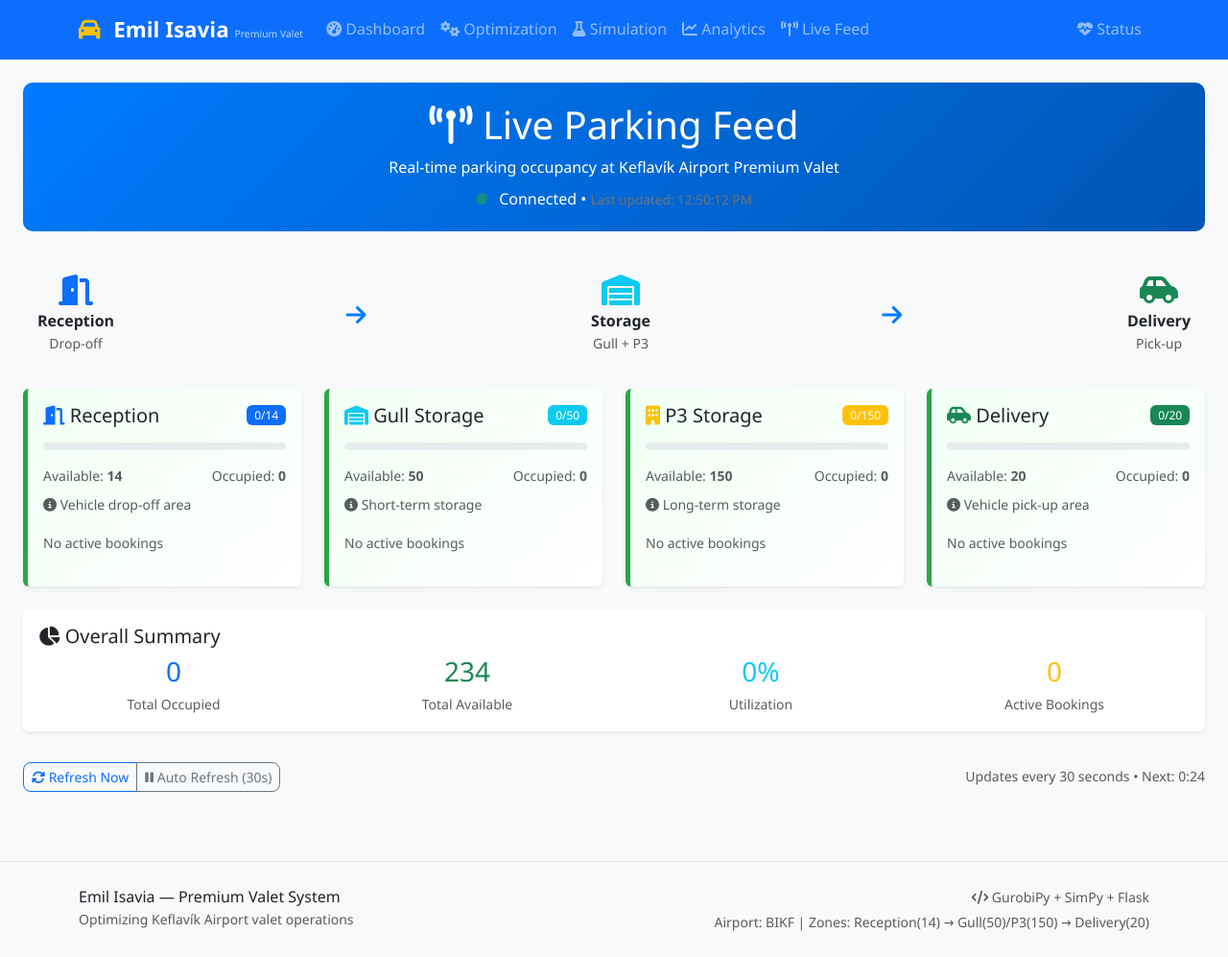
After one commit to RiaanPhoenix/Emil_Isavia, a Flask app: page /live-feed in a window 1280 px wide. The commit adds this page. Shown: the whole page at 96% size. Run offline with Flask 3, Linux system fonts and the light colour scheme; data that the repository does not hold is empty.

Commit message:
Add live feed functionality for real-time parking occupancy monitoring
- Added /live-feed route and live_feed.html template with modern UI
- Implemented /api/live-status endpoint with zone occupancy calculation
- Added navigation link in base.html for Live Feed section
- Enhanced index.html with live feed preview sidebar widget
- Supports both real Premium Parking API and mock flight data
- Auto-refreshing interface with 30-second intervals
- Visual indicators for zone capacity status (full/warning/good)
- Real-time active bookings display per zone

```diff
--- a/app.py
+++ b/app.py
@@ -315,6 +315,125 @@ def dashboard_page():
     return render_template('dashboard.html')
 
 
+@app.route('/live-feed')
+def live_feed_page():
+    """Live parking occupancy feed page."""
+    return render_template('live_feed.html')
+
+
+@app.route('/api/live-status')
+def api_live_status():
+    """Get real-time parking occupancy data."""
+    try:
+        now = datetime.utcnow()
+        # Fetch bookings for a window around now
+        start_date = now.replace(hour=0, minute=0, second=0, microsecond=0)
+        end_date = start_date + timedelta(days=1)
+
+        # Try to get real bookings, fallback to mock if needed
+        try:
+            bookings = get_real_valet_bookings(start_date, end_date)
+            data_source = "premium_parking_api"
+        except Exception:
+            # Use flight-based mock data as fallback
+            bookings = generate_bookings_from_api(start_date, 30)
+            data_source = "flight_api_mock"
+
+        # Calculate occupancy based on booking timeline
+        occupancy = {
+            "reception": 0,
+            "gull": 0,
+            "p3": 0,
+            "delivery": 0
+        }
+
+        active_bookings = []
+
+        for b in bookings:
+            # Determine current status/zone based on timing
+            # More sophisticated zone assignment based on valet workflow:
+            # 1. Car arrives -> Reception (brief)
+            # 2. Car moved to storage -> Gull or P3 (bulk of time)
+            # 3. Car prepared for return -> Delivery (15 min before pickup)
+
+            minutes_until_departure = (b.departure_time - now).total_seconds() / 60
+            minutes_since_arrival = (now - b.arrival_time).total_seconds() / 60
+
+            current_zone = None
+
+            if now >= b.arrival_time and now <= b.departure_time:
+                # Car is currently parked
+                if minutes_until_departure <= 15:
+                    # Car should be in delivery area (15 min rule)
+                    current_zone = "delivery"
+                elif minutes_since_arrival <= 30:
+                    # Recently arrived, might still be in reception
+                    current_zone = "reception"
+                else:
+                    # In storage - assign to Gull or P3 based on duration
+                    hours_duration = (b.departure_time - b.arrival_time).total_seconds() / 3600
+                    if hours_duration <= 24:
+                        current_zone = "gull"  # Short-term
+                    else:
+                        current_zone = "p3"    # Long-term
+
+                if current_zone and current_zone in occupancy:
+                    occupancy[current_zone] += 1
+                    active_bookings.append({
+                        "id": b.booking_id,
+                        "plate": getattr(b, 'car_plate', f"***{b.booking_id[-3:]}"),
+                        "zone": current_zone,
+                        "since": b.arrival_time.isoformat(),
+                        "flight": getattr(b, 'flight_out', 'N/A'),
+                        "departure_in_min": max(0, int(minutes_until_departure))
+                    })
+
+        # Add some randomization for demo purposes if using mock data
+        if data_source == "flight_api_mock":
+            import random
+            random.seed(int(now.timestamp()) // 30)  # Change every 30 seconds
+
+            # Add some baseline occupancy
+            occupancy["reception"] += random.randint(0, 3)
+            occupancy["gull"] += random.randint(5, 15)
+            occupancy["p3"] += random.randint(20, 40)
+            occupancy["delivery"] += random.randint(0, 5)
+
+            # Don't exceed capacities
+            occupancy["reception"] = min(occupancy["reception"], settings.CAPACITY_RECEPTION)
+            occupancy["gull"] = min(occupancy["gull"], settings.CAPACITY_GULL)
+            occupancy["p3"] = min(occupancy["p3"], settings.CAPACITY_P3)
+            occupancy["delivery"] = min(occupancy["delivery"], settings.CAPACITY_DELIVERY)
+
+        return jsonify({
+            "success": True,
+            "timestamp": now.isoformat(),
+            "data_source": data_source,
+            "occupancy": occupancy,
+            "capacities": {
+                "reception": settings.CAPACITY_RECEPTION,
+                "gull": settings.CAPACITY_GULL,
+                "p3": settings.CAPACITY_P3,
+                "delivery": settings.CAPACITY_DELIVERY
+            },
+            "available": {
+                "reception": settings.CAPACITY_RECEPTION - occupancy["reception"],
+                "gull": settings.CAPACITY_GULL - occupancy["gull"],
+                "p3": settings.CAPACITY_P3 - occupancy["p3"],
+                "delivery": settings.CAPACITY_DELIVERY - occupancy["delivery"]
+            },
+            "active_bookings": active_bookings
+        })
+
+    except Exception as e:
+        log.error("Live status error: %s", e)
+        return jsonify({
+            "success": False,
+            "error": str(e),
+            "timestamp": datetime.utcnow().isoformat()
+        }), 500
+
+
 @app.route('/api/test-parking-api')
 def api_test_parking():
     """Test Premium Parking API connection."""
--- a/app/templates/base.html
+++ b/app/templates/base.html
@@ -52,6 +52,11 @@
                     <li class="nav-item">
                         <a class="nav-link" href="{{ url_for('dashboard_page') }}">
                             <i class="fas fa-chart-line"></i> Analytics
+                        </a>
+                    </li>
+                    <li class="nav-item">
+                        <a class="nav-link" href="{{ url_for('live_feed_page') }}">
+                            <i class="fas fa-broadcast-tower"></i> Live Feed
                         </a>
                     </li>
                 </ul>
--- /dev/null
+++ b/app/templates/live_feed.html
@@ -0,0 +1,511 @@
+{% extends "base.html" %}
+
+{% block title %}Live Feed - Emil Isavia{% endblock %}
+
+{% block head %}
+<style>
+    .zone-card {
+        transition: all 0.3s ease;
+        border-left: 5px solid #007bff;
+    }
+
+    .zone-card.zone-full {
+        border-left-color: #dc3545;
+        background: linear-gradient(135deg, #fff5f5 0%, #ffffff 100%);
+    }
+
+    .zone-card.zone-warning {
+        border-left-color: #fd7e14;
+        background: linear-gradient(135deg, #fff9f0 0%, #ffffff 100%);
+    }
+
+    .zone-card.zone-good {
+        border-left-color: #28a745;
+        background: linear-gradient(135deg, #f0fff4 0%, #ffffff 100%);
+    }
+
+    .occupancy-bar {
+        height: 8px;
+        border-radius: 4px;
+        overflow: hidden;
+        background: #e9ecef;
+    }
+
+    .occupancy-fill {
+        height: 100%;
+        transition: width 0.5s ease;
+        border-radius: 4px;
+    }
+
+    .status-indicator {
+        width: 12px;
+        height: 12px;
+        border-radius: 50%;
+        display: inline-block;
+        animation: pulse 2s infinite;
+    }
+
+    .status-online {
+        background: #28a745;
+    }
+
+    .status-offline {
+        background: #dc3545;
+        animation: none;
+    }
+
+    @keyframes pulse {
+        0% { opacity: 1; }
+        50% { opacity: 0.5; }
+        100% { opacity: 1; }
+    }
+
+    .last-updated {
+        font-size: 0.85em;
+        color: #6c757d;
+    }
+
+    .active-booking {
+        font-size: 0.8em;
+        background: #f8f9fa;
+        border-radius: 4px;
+        padding: 2px 6px;
+        margin: 1px;
+        display: inline-block;
+    }
+
+    .zone-flow {
+        display: flex;
+        align-items: center;
+        justify-content: space-between;
+        margin: 20px 0;
+        padding: 15px;
+        background: #f8f9fa;
+        border-radius: 8px;
+    }
+
+    .zone-flow-arrow {
+        font-size: 1.5em;
+        color: #007bff;
+        animation: flow 2s ease-in-out infinite;
+    }
+
+    @keyframes flow {
+        0%, 100% { transform: translateX(0); }
+        50% { transform: translateX(5px); }
+    }
+
+    .live-header {
+        background: linear-gradient(135deg, #007bff 0%, #0056b3 100%);
+        color: white;
+        padding: 20px;
+        border-radius: 10px;
+        margin-bottom: 30px;
+    }
+</style>
+{% endblock %}
+
+{% block content %}
+<div class="container-fluid">
+    <!-- Header -->
+    <div class="live-header text-center">
+        <h1><i class="fas fa-broadcast-tower"></i> Live Parking Feed</h1>
+        <p class="mb-0">Real-time parking occupancy at Keflavík Airport Premium Valet</p>
+        <div class="mt-2">
+            <span class="status-indicator status-online" id="connectionStatus"></span>
+            <span id="connectionText">Connected</span> •
+            <span class="last-updated" id="lastUpdated">Loading...</span>
+        </div>
+    </div>
+
+    <!-- Zone Flow Diagram -->
+    <div class="zone-flow">
+        <div class="text-center">
+            <i class="fas fa-door-open fa-2x text-primary"></i>
+            <div><strong>Reception</strong></div>
+            <div class="small text-muted">Drop-off</div>
+        </div>
+        <div class="zone-flow-arrow">
+            <i class="fas fa-arrow-right"></i>
+        </div>
+        <div class="text-center">
+            <i class="fas fa-warehouse fa-2x text-info"></i>
+            <div><strong>Storage</strong></div>
+            <div class="small text-muted">Gull + P3</div>
+        </div>
+        <div class="zone-flow-arrow">
+            <i class="fas fa-arrow-right"></i>
+        </div>
+        <div class="text-center">
+            <i class="fas fa-car-side fa-2x text-success"></i>
+            <div><strong>Delivery</strong></div>
+            <div class="small text-muted">Pick-up</div>
+        </div>
+    </div>
+
+    <!-- Zone Cards -->
+    <div class="row g-4">
+        <!-- Reception Zone -->
+        <div class="col-lg-6 col-xl-3">
+            <div class="card zone-card h-100" id="reception-card">
+                <div class="card-body">
+                    <div class="d-flex justify-content-between align-items-center mb-3">
+                        <h5 class="card-title mb-0">
+                            <i class="fas fa-door-open text-primary"></i> Reception
+                        </h5>
+                        <div class="badge bg-primary" id="reception-count">0/14</div>
+                    </div>
+
+                    <div class="occupancy-bar mb-3">
+                        <div class="occupancy-fill bg-primary" id="reception-fill" style="width: 0%"></div>
+                    </div>
+
+                    <div class="d-flex justify-content-between text-muted small mb-2">
+                        <span>Available: <strong id="reception-available">14</strong></span>
+                        <span>Occupied: <strong id="reception-occupied">0</strong></span>
+                    </div>
+
+                    <div class="text-muted small">
+                        <i class="fas fa-info-circle"></i> Vehicle drop-off area
+                    </div>
+
+                    <div class="mt-3" id="reception-bookings">
+                        <!-- Active bookings will be populated here -->
+                    </div>
+                </div>
+            </div>
+        </div>
+
+        <!-- Gull Storage -->
+        <div class="col-lg-6 col-xl-3">
+            <div class="card zone-card h-100" id="gull-card">
+                <div class="card-body">
+                    <div class="d-flex justify-content-between align-items-center mb-3">
+                        <h5 class="card-title mb-0">
+                            <i class="fas fa-warehouse text-info"></i> Gull Storage
+                        </h5>
+                        <div class="badge bg-info" id="gull-count">0/50</div>
+                    </div>
+
+                    <div class="occupancy-bar mb-3">
+                        <div class="occupancy-fill bg-info" id="gull-fill" style="width: 0%"></div>
+                    </div>
+
+                    <div class="d-flex justify-content-between text-muted small mb-2">
+                        <span>Available: <strong id="gull-available">50</strong></span>
+                        <span>Occupied: <strong id="gull-occupied">0</strong></span>
+                    </div>
+
+                    <div class="text-muted small">
+                        <i class="fas fa-info-circle"></i> Short-term storage
+                    </div>
+
+                    <div class="mt-3" id="gull-bookings">
+                        <!-- Active bookings will be populated here -->
+                    </div>
+                </div>
+            </div>
+        </div>
+
+        <!-- P3 Storage -->
+        <div class="col-lg-6 col-xl-3">
+            <div class="card zone-card h-100" id="p3-card">
+                <div class="card-body">
+                    <div class="d-flex justify-content-between align-items-center mb-3">
+                        <h5 class="card-title mb-0">
+                            <i class="fas fa-building text-warning"></i> P3 Storage
+                        </h5>
+                        <div class="badge bg-warning" id="p3-count">0/150</div>
+                    </div>
+
+                    <div class="occupancy-bar mb-3">
+                        <div class="occupancy-fill bg-warning" id="p3-fill" style="width: 0%"></div>
+                    </div>
+
+                    <div class="d-flex justify-content-between text-muted small mb-2">
+                        <span>Available: <strong id="p3-available">150</strong></span>
+                        <span>Occupied: <strong id="p3-occupied">0</strong></span>
+                    </div>
+
+                    <div class="text-muted small">
+                        <i class="fas fa-info-circle"></i> Long-term storage
+                    </div>
+
+                    <div class="mt-3" id="p3-bookings">
+                        <!-- Active bookings will be populated here -->
+                    </div>
+                </div>
+            </div>
+        </div>
+
+        <!-- Delivery Zone -->
+        <div class="col-lg-6 col-xl-3">
+            <div class="card zone-card h-100" id="delivery-card">
+                <div class="card-body">
+                    <div class="d-flex justify-content-between align-items-center mb-3">
+                        <h5 class="card-title mb-0">
+                            <i class="fas fa-car-side text-success"></i> Delivery
+                        </h5>
+                        <div class="badge bg-success" id="delivery-count">0/20</div>
+                    </div>
+
+                    <div class="occupancy-bar mb-3">
+                        <div class="occupancy-fill bg-success" id="delivery-fill" style="width: 0%"></div>
+                    </div>
+
+                    <div class="d-flex justify-content-between text-muted small mb-2">
+                        <span>Available: <strong id="delivery-available">20</strong></span>
+                        <span>Occupied: <strong id="delivery-occupied">0</strong></span>
+                    </div>
+
+                    <div class="text-muted small">
+                        <i class="fas fa-info-circle"></i> Vehicle pick-up area
+                    </div>
+
+                    <div class="mt-3" id="delivery-bookings">
+                        <!-- Active bookings will be populated here -->
+                    </div>
+                </div>
+            </div>
+        </div>
+    </div>
+
+    <!-- Summary Stats -->
+    <div class="row mt-4">
+        <div class="col-12">
+            <div class="card">
+                <div class="card-body">
+                    <h5 class="card-title">
+                        <i class="fas fa-chart-pie"></i> Overall Summary
+                    </h5>
+                    <div class="row text-center">
+                        <div class="col-6 col-md-3">
+                            <h3 class="text-primary mb-1" id="total-occupied">0</h3>
+                            <small class="text-muted">Total Occupied</small>
+                        </div>
+                        <div class="col-6 col-md-3">
+                            <h3 class="text-success mb-1" id="total-available">234</h3>
+                            <small class="text-muted">Total Available</small>
+                        </div>
+                        <div class="col-6 col-md-3">
+                            <h3 class="text-info mb-1" id="utilization-rate">0%</h3>
+                            <small class="text-muted">Utilization</small>
+                        </div>
+                        <div class="col-6 col-md-3">
+                            <h3 class="text-warning mb-1" id="active-bookings-count">0</h3>
+                            <small class="text-muted">Active Bookings</small>
+                        </div>
+                    </div>
+                </div>
+            </div>
+        </div>
+    </div>
+
+    <!-- Controls -->
+    <div class="row mt-3">
+        <div class="col-12">
+            <div class="d-flex justify-content-between align-items-center">
+                <div class="btn-group" role="group">
+                    <button type="button" class="btn btn-outline-primary btn-sm" id="refreshBtn">
+                        <i class="fas fa-sync-alt"></i> Refresh Now
+                    </button>
+                    <button type="button" class="btn btn-outline-secondary btn-sm" id="toggleAutoRefresh">
+                        <i class="fas fa-play"></i> Auto Refresh (30s)
+                    </button>
+                </div>
+                <small class="text-muted">
+                    Updates every 30 seconds • <span id="nextUpdate">Next: --:--</span>
+                </small>
+            </div>
+        </div>
+    </div>
+</div>
+{% endblock %}
+
+{% block scripts %}
+<script>
+class LiveFeed {
+    constructor() {
+        this.autoRefreshInterval = null;
+        this.autoRefreshEnabled = false;
+        this.nextUpdateCountdown = null;
+        this.init();
+    }
+
+    init() {
+        // Initial load
+        this.fetchStatus();
+
+        // Event listeners
+        document.getElementById('refreshBtn').addEventListener('click', () => this.fetchStatus());
+        document.getElementById('toggleAutoRefresh').addEventListener('click', () => this.toggleAutoRefresh());
+
+        // Start auto refresh by default
+        this.toggleAutoRefresh();
+    }
+
+    async fetchStatus() {
+        try {
+            const response = await fetch('/api/live-status');
+            const data = await response.json();
+
+            if (data.success) {
+                this.updateUI(data);
+                this.setConnectionStatus(true);
+            } else {
+                console.error('API error:', data.error);
+                this.setConnectionStatus(false);
+            }
+        } catch (error) {
+            console.error('Network error:', error);
+            this.setConnectionStatus(false);
+        }
+    }
+
+    updateUI(data) {
+        const { occupancy, capacities, active_bookings, timestamp } = data;
+
+        // Update each zone
+        Object.keys(occupancy).forEach(zone => {
+            this.updateZone(zone, occupancy[zone], capacities[zone]);
+        });
+
+        // Update active bookings
+        this.updateActiveBookings(active_bookings);
+
+        // Update summary
+        this.updateSummary(occupancy, capacities, active_bookings);
+
+        // Update last updated time
+        const lastUpdated = new Date(timestamp).toLocaleTimeString();
+        document.getElementById('lastUpdated').textContent = `Last updated: ${lastUpdated}`;
+    }
+
+    updateZone(zone, occupied, capacity) {
+        const available = capacity - occupied;
+        const utilizationPercent = Math.round((occupied / capacity) * 100);
+
+        // Update counts
+        document.getElementById(`${zone}-count`).textContent = `${occupied}/${capacity}`;
+        document.getElementById(`${zone}-available`).textContent = available;
+        document.getElementById(`${zone}-occupied`).textContent = occupied;
+
+        // Update progress bar
+        document.getElementById(`${zone}-fill`).style.width = `${utilizationPercent}%`;
+
+        // Update card styling based on occupancy
+        const card = document.getElementById(`${zone}-card`);
+        card.classList.remove('zone-full', 'zone-warning', 'zone-good');
+
+        if (utilizationPercent >= 90) {
+            card.classList.add('zone-full');
+        } else if (utilizationPercent >= 75) {
+            card.classList.add('zone-warning');
+        } else {
+            card.classList.add('zone-good');
+        }
+    }
+
+    updateActiveBookings(bookings) {
+        // Group bookings by zone
+        const byZone = {
+            reception: [],
+            gull: [],
+            p3: [],
+            delivery: []
+        };
+
+        bookings.forEach(booking => {
+            if (byZone[booking.zone]) {
+                byZone[booking.zone].push(booking);
+            }
+        });
+
+        // Update each zone's booking display
+        Object.keys(byZone).forEach(zone => {
+            const container = document.getElementById(`${zone}-bookings`);
+            const zoneBookings = byZone[zone];
+
+            if (zoneBookings.length === 0) {
+                container.innerHTML = '<small class="text-muted">No active bookings</small>';
+            } else {
+                container.innerHTML = zoneBookings
+                    .slice(0, 3) // Show max 3
+                    .map(b => `<span class="active-booking">${b.plate || b.id.slice(-4)}</span>`)
+                    .join(' ');
+
+                if (zoneBookings.length > 3) {
+                    container.innerHTML += `<span class="active-booking">+${zoneBookings.length - 3} more</span>`;
+                }
+            }
+        });
+    }
+
+    updateSummary(occupancy, capacities, activeBookings) {
+        const totalOccupied = Object.values(occupancy).reduce((sum, val) => sum + val, 0);
+        const totalCapacity = Object.values(capacities).reduce((sum, val) => sum + val, 0);
+        const totalAvailable = totalCapacity - totalOccupied;
+        const utilizationRate = Math.round((totalOccupied / totalCapacity) * 100);
+
+        document.getElementById('total-occupied').textContent = totalOccupied;
+        document.getElementById('total-available').textContent = totalAvailable;
+        document.getElementById('utilization-rate').textContent = `${utilizationRate}%`;
+        document.getElementById('active-bookings-count').textContent = activeBookings.length;
+    }
+
+    setConnectionStatus(online) {
+        const indicator = document.getElementById('connectionStatus');
+        const text = document.getElementById('connectionText');
+
+        if (online) {
+            indicator.className = 'status-indicator status-online';
+            text.textContent = 'Connected';
+        } else {
+            indicator.className = 'status-indicator status-offline';
+            text.textContent = 'Connection Error';
+        }
+    }
+
+    toggleAutoRefresh() {
+        const button = document.getElementById('toggleAutoRefresh');
+
+        if (this.autoRefreshEnabled) {
+            // Disable auto refresh
+            clearInterval(this.autoRefreshInterval);
+            clearInterval(this.nextUpdateCountdown);
+            this.autoRefreshEnabled = false;
+            button.innerHTML = '<i class="fas fa-play"></i> Auto Refresh (30s)';
+            document.getElementById('nextUpdate').textContent = 'Next: Paused';
+        } else {
+            // Enable auto refresh
+            this.autoRefreshEnabled = true;
+            button.innerHTML = '<i class="fas fa-pause"></i> Auto Refresh (30s)';
+
+            this.autoRefreshInterval = setInterval(() => this.fetchStatus(), 30000);
+            this.startCountdown();
+        }
+    }
+
+    startCountdown() {
+        let seconds = 30;
+
+        this.nextUpdateCountdown = setInterval(() => {
+            seconds--;
+            if (seconds <= 0) {
+                seconds = 30;
+            }
+
+            const minutes = Math.floor(seconds / 60);
+            const secs = seconds % 60;
+            const timeStr = `${minutes}:${secs.toString().padStart(2, '0')}`;
+            document.getElementById('nextUpdate').textContent = `Next: ${timeStr}`;
+        }, 1000);
+    }
+}
+
+// Initialize when DOM is ready
+document.addEventListener('DOMContentLoaded', () => {
+    new LiveFeed();
+});
+</script>
+{% endblock %}
```
Also changed, not shown: app/templates/index.html (+79 -0 lines).
